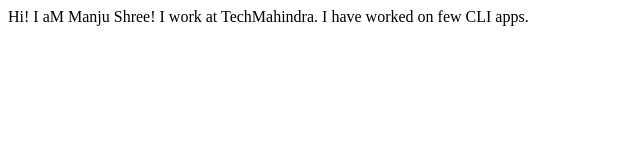
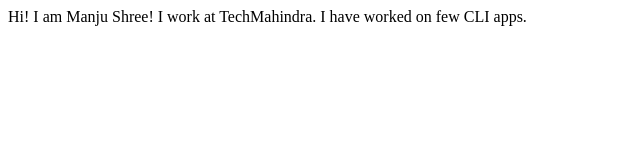
Before and after one commit to Manju-sree/Manjushree-portfolio, a plain HTML site: page index.html in a window 1280 px wide. Shown: the full height of the page, 0-640 px from the left. Drawn offline with Linux system fonts and the light colour scheme.

Commit message:
docs: few changes

```diff
--- a/index.html
+++ b/index.html
@@ -7,6 +7,6 @@
     <title>My website</title>
 </head>
 <body>
-    Hi! I aM Manju Shree! I work at TechMahindra. I have worked on few CLI apps.
+    Hi! I am Manju Shree! I work at TechMahindra. I have worked on few CLI apps.
 </body>
 </htMl>
```
